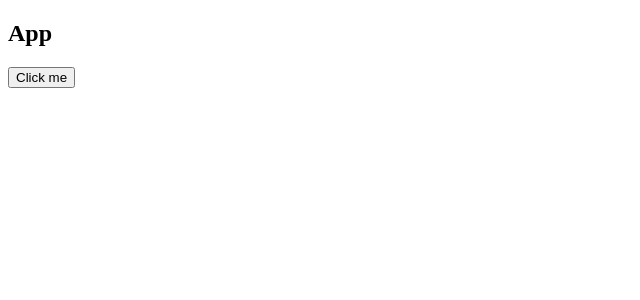
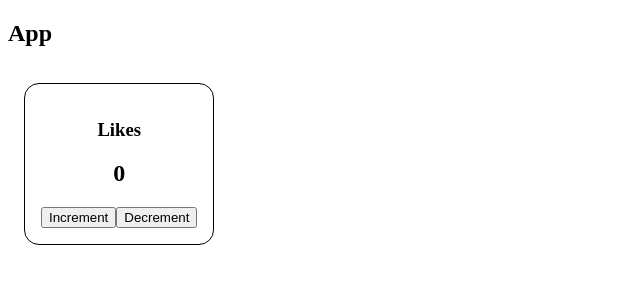
Before and after one commit to MariusCodeAcademy/useReducer-counter-todo-type1, a React (Create React App) app: page / in a window 1280 px wide. Shown: the top 300 px of the page, without its empty margins (0-640 px from the left). Built offline with nearby package versions, Linux system fonts and the light colour scheme; the HTML template or start-up script is replaced by a standard one.

Commit message:
counterBasics

```diff
--- a/src/App.js
+++ b/src/App.js
@@ -1,11 +1,12 @@
 import './App.css';
-import MyBtn from './components/MyBtn';
+import Counter from './components/Counter';
 
 function App() {
   return (
     <div>
       <h2>App</h2>
-      <MyBtn></MyBtn>
+      <Counter>Likes</Counter>
+      {/* <Counter>Storms</Counter> */}
     </div>
   );
 }
--- /dev/null
+++ b/src/components/Counter.js
@@ -0,0 +1,27 @@
+// imports
+import css from './Counter.module.css';
+import { useState } from 'react';
+
+function Counter(props) {
+  // Logic
+  const [counterValue, setCounterValue] = useState(0);
+
+  const handleIncrement = () => {
+    setCounterValue(counterValue + 1);
+  };
+
+  const handleDecrement = () => {
+    // neleisti eiti zemiau nulio
+  };
+
+  // jsx
+  return (
+    <div className={css.counter}>
+      <h3>{props.children}</h3>
+      <h2>{counterValue}</h2>
+      <button onClick={handleIncrement}>Increment</button>
+      <button>Decrement</button>
+    </div>
+  );
+}
+export default Counter;
--- /dev/null
+++ b/src/components/Counter.module.css
@@ -0,0 +1,8 @@
+.counter {
+  text-align: center;
+  padding: 1rem;
+  border: 1px solid #000;
+  margin: 1rem;
+  display: inline-block;
+  border-radius: 15px;
+}
--- a/src/components/MyBtn.js
+++ /dev/null
@@ -1,4 +0,0 @@
-function MyBtn() {
-  return <button>Click me</button>;
-}
-export default MyBtn;
```
